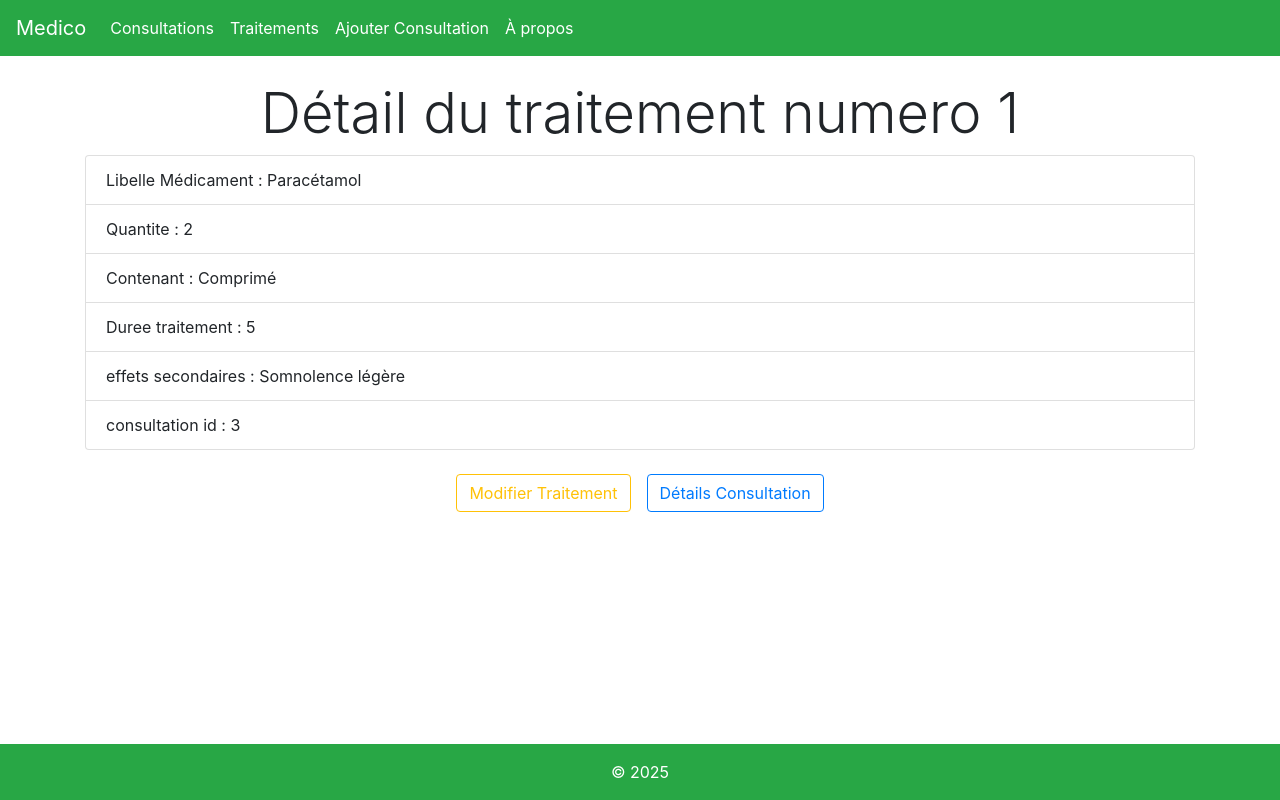
After one commit to Lyne-Gh/Medico, a Django app: page /traitement/1/ in a window 1280 px wide. The commit adds this page. Run offline with Django 5.2, Linux system fonts and the light colour scheme; data comes from the database, SQL or seed files in the repository; some libraries are stand-ins or nearby versions.

Commit message:
[Question 12] Ajout des templates/vues modification traitement, details traitement, ajout bouton modifier dans la liste des traitements

```diff
--- a/cc/medico/templates/medico/consultationDetails.html
+++ b/cc/medico/templates/medico/consultationDetails.html
@@ -58,7 +58,7 @@
  <a href="{% url 'editConsultation' consultation.id %}" class="btn btn-outline-secondary">
         Modifier Consultation
     </a>
-    <a href="{% url 'ajouter_traitement' consultation.pk %}" class="btn btn-outline-secondary">
+    <a href="{% url 'ajouter_traitement' consultation.pk %}" class="btn btn-outline-secondary mb-4">
         Ajouter un traitement
     </a>
 
--- a/cc/medico/templates/medico/listetraitement.html
+++ b/cc/medico/templates/medico/listetraitement.html
@@ -20,6 +20,7 @@
             <th>Duree en jour</th>
             <th>Effect secondaires</th>
             <th>Consultation</th>
+            <th>Modifier</th>
 
         </tr>
     </thead>
@@ -31,8 +32,8 @@
         <td>{{unTraitement.contenant}}</td>
         <td>{{unTraitement.duree}}</td>
         <td>{{unTraitement.effects_secondaires}}</td>
-        <td><a href="{% url 'consultationDetail' unTraitement.consultation.id %}">Consultation details</a></td>
-
+        <td><a class="btn btn-sm btn-primary" href="{% url 'consultationDetail' unTraitement.consultation.id %}">Consultation details</a></td>
+        <td><a class="btn btn-sm btn-warning" href="{% url 'modifier_traitement' unTraitement.id %}">Modifier</a></td>
 
 
 
--- /dev/null
+++ b/cc/medico/templates/medico/traitementdetails.html
@@ -0,0 +1,34 @@
+{% extends 'medico/main.html'%}
+{% load django_bootstrap5 %}
+{% block content %}
+<!DOCTYPE html>
+<html lang="fr">
+<head>
+    <meta charset="UTF-8">
+    <meta name="viewport" content="width=device-width, initial-scale=1.0">
+    <title>{%block title%}Traitement{%endblock%} </title>
+</head>
+<body>
+    <div class="text-center">
+   <h1 class="display-4">Détail du traitement numero {{ traitement.pk }}</h1>
+   </div>
+<ul class="list-group" >
+    <li class="list-group-item"><strong></strong>Libelle Médicament :  {{ traitement.medicament }}</li>
+    <li class="list-group-item"><strong></strong>Quantite :  {{ traitement.quantite }}</li>
+    <li class="list-group-item"><strong></strong>Contenant :  {{ traitement.contenant }}</li>
+    <li class="list-group-item"><strong></strong>Duree traitement : {{ traitement.duree }}</li>
+    <li class="list-group-item"><strong></strong>effets secondaires : {{ traitement.effects_secondaires }}</li>
+    <li class="list-group-item"><strong></strong>consultation id : {{ traitement.consultation.id }}</li>
+</ul>
+<br><div class="d-flex flex-vertical justify-content-center gap-2">
+    <a href="{% url 'modifier_traitement' traitement.id %}" class="btn btn-outline-warning">
+        Modifier Traitement
+    </a>
+<br>
+    <a href="{% url 'consultationDetail' traitement.consultation.id %}" class="btn btn-outline-primary">
+        Détails Consultation
+    </a>
+    </div>
+</body>
+</html>
+{% endblock %}
--- a/cc/medico/urls.py
+++ b/cc/medico/urls.py
@@ -9,6 +9,8 @@ urlpatterns = [
     path('effacer_consultation/<int:consultationID>/', views.deleteconsultation, name='deleteconsultation'),
     path('changer_consultation/<int:consultationID>/',views.editConsultation, name='editConsultation' ),
 
+    path('modifier_traitement/<int:traitementID>', views.traitementModif, name='modifier_traitement'),
+    path('traitement/<int:traitementID>/', views.traitementdetails, name='traitementdetails'),
     # URL pour la page principale
     path('', views.main, name='main'),
     path('ajouter_traitement/<int:consultation_id>/', views.ajouter_traitement, name='ajouter_traitement'),
--- a/cc/medico/views.py
+++ b/cc/medico/views.py
@@ -55,6 +55,23 @@ def editConsultation(request,consultationID):
     return render(
         request,"medico/consultationModif.html",{"form": form, "button_label": "modifier"},
     )
+
+def traitementModif(request, traitementID):
+    traitement = get_object_or_404(Traitement, pk=traitementID)
+    if(request.method == 'POST'):
+        form = TraitementForm(request.POST,instance=traitement)
+        traitementid = check_save(form, request)
+        return redirect('traitementdetails', traitementID=traitementid)
+    else:
+        form=TraitementForm(instance=traitement)
+
+    return render(request, "medico/traitementModif.html", {"form":form, "button_label":"modifier"})
+
+
+def traitementdetails(request, traitementID):
+    traitement = get_object_or_404(Traitement, pk=traitementID)
+    return render(request, 'medico/traitementdetails.html', {"traitement":traitement})
+
 # Vue pour la page principale
 def main(request):
     return render(request, 'medico/main.html')
```
Also changed, not shown: cc/medico/templates/medico/traitementModif.html (added, +23 -0 lines).
